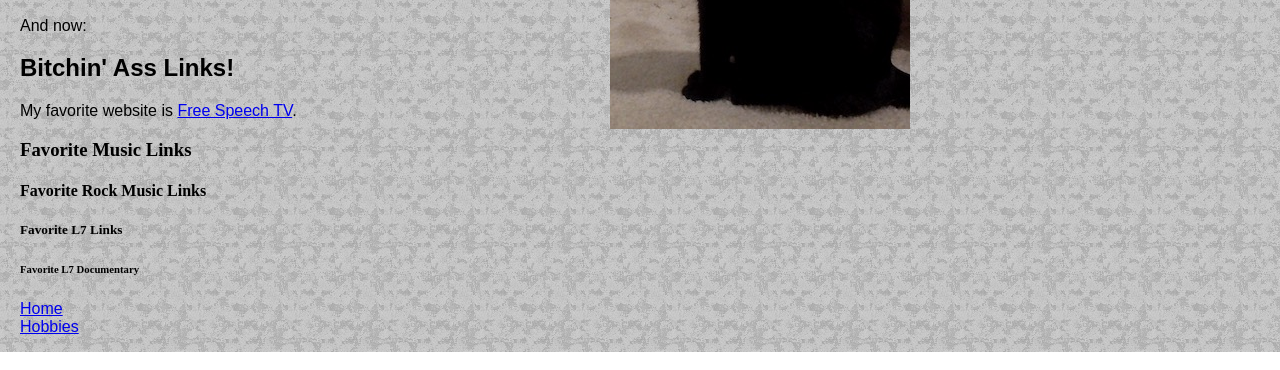
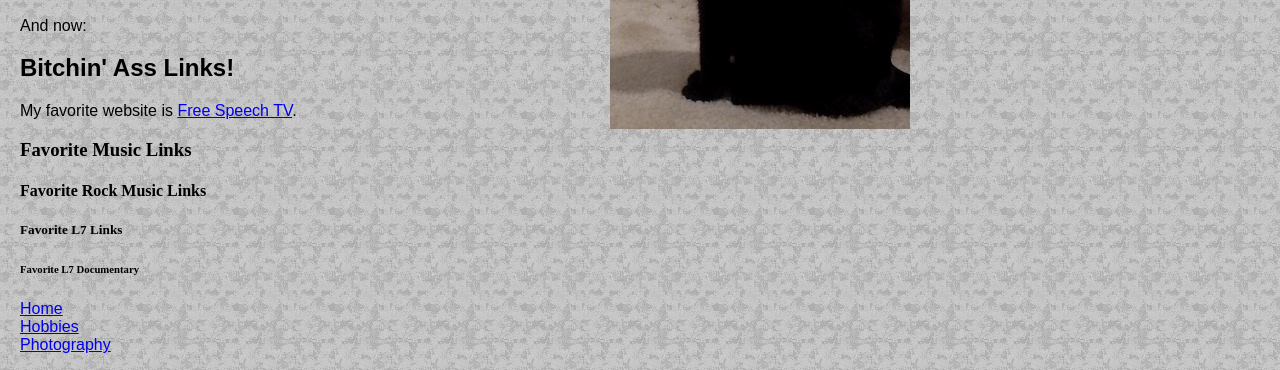
Before and after one commit to bridgetstriker/bridgetstriker.github.io, a plain HTML site: page index.html in a window 1280 px wide. Shown: the part 1260-1630 px from the top of the page. Drawn offline with Linux system fonts and the light colour scheme.

Commit message:
Photography.html
Added link and text for pro_photography.html

```diff
--- a/index.html
+++ b/index.html
@@ -49,7 +49,7 @@
 
     <p><a href="index.html">Home</a><br>
         <a href="hobbies.html">Hobbies</a><br>
-        <a href="pro_photography.html">
+        <a href="pro_photography.html">Photography</a>
     </p>
 </body>
 </html>
```
